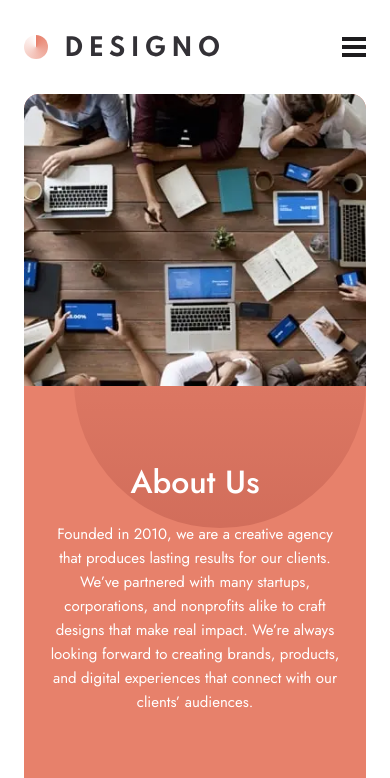
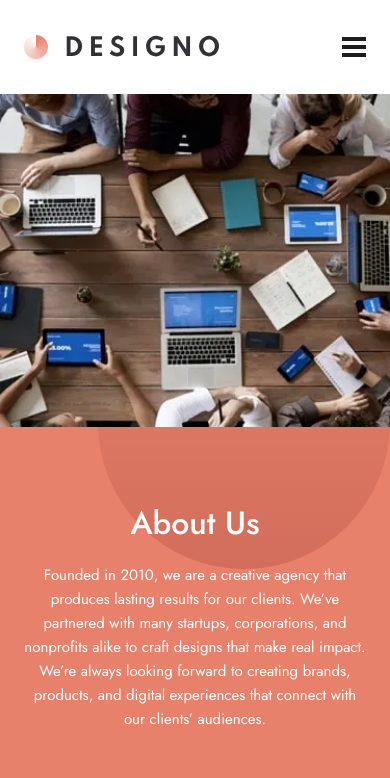
Before and after one commit to Iykekelvins/designo, a Next.js app: page /our-company in a window 390 px wide. Shown: the top 778 px of the page. Built offline with nearby package versions, Linux system fonts and the light colour scheme.

Commit message:
chore: update mobile styling for hero section in our company page

```diff
--- a/_pages/our-company/hero.tsx
+++ b/_pages/our-company/hero.tsx
@@ -2,10 +2,7 @@ import Image from 'next/image';
 
 export default function Hero() {
 	return (
-		<section
-			className='bg-peach rounded-15 overflow-hidden
-
-		'>
+		<section className='bg-peach sm:rounded-15 overflow-hidden -mx-gutter sm:mx-0'>
 			<div className='flex flex-col-reverse des:flex-row justify-between'>
 				<div
 					className='flex flex-col justify-center flex-1
```
